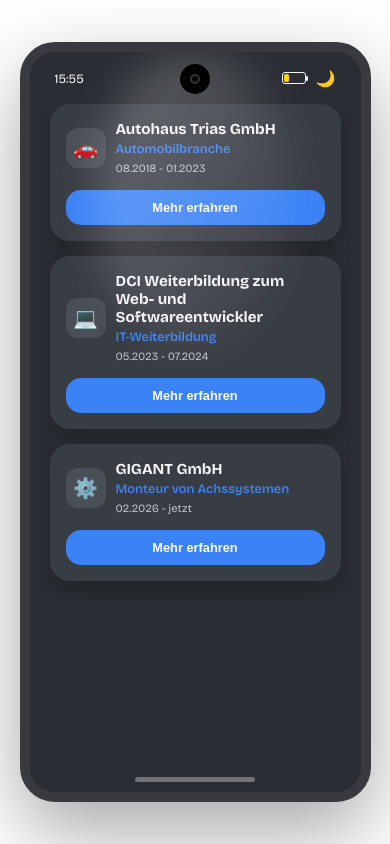
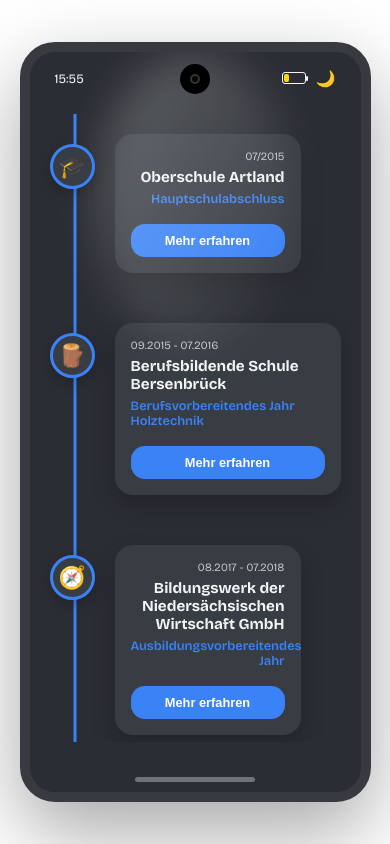
Before and after one commit to MSRMatrix/device-portfolio, a React (Vite) app: page /resume in a window 390 px wide. Built offline with nearby package versions, Linux system fonts and the light colour scheme.

Commit message:
add settings and music, buttons to navigate and change style

```diff
--- a/src/components/Icon.jsx
+++ b/src/components/Icon.jsx
@@ -13,12 +13,15 @@ import {
   faPen,
   faDumbbell,
   faCode,
-  faBullseye
-
+  faBullseye,
+  faGear,
+  faCircleQuestion,
+  faHeadphones,
+  faCircleArrowLeft,
+  faCircleArrowRight
 } from "@fortawesome/free-solid-svg-icons";
 
 import { faLinkedin, faGithub } from "@fortawesome/free-brands-svg-icons";
-
 
 const iconMap = {
   faAt: faAt,
@@ -33,15 +36,19 @@ const iconMap = {
   faGithub: faGithub,
   faLinkedin: faLinkedin,
   faGlobe: faGlobe,
-  faPen : faPen,
+  faPen: faPen,
   faDumbbell: faDumbbell,
   faCode: faCode,
   faBullseye: faBullseye,
+  faGear: faGear,
+  faCircleQuestion:faCircleQuestion,
+  faHeadphones: faHeadphones,
+  faCircleArrowLeft: faCircleArrowLeft,
+  faCircleArrowRight: faCircleArrowRight,
 };
 
 const Icon = ({ iconName }) => {
-  const icon = iconMap[iconName];
-  if (!icon) return null;
+    const icon = iconMap[iconName] || faCircleQuestion;
 
     return (
         <div className="icon">
@@ -49,5 +56,4 @@ const Icon = ({ iconName }) => {
         </div>
     );
 };
-
 export default Icon;
--- a/src/components/Navigation.jsx
+++ b/src/components/Navigation.jsx
@@ -5,8 +5,13 @@ import { AppContext } from "../context/AppContext";
 
 const Navigation = () => {
   const navigate = useNavigate();
+  const { appContext, setAppContext } = useContext(AppContext);
   const [openingApp, setOpeningApp] = useState(null);
+  const [counter, setCounter] = useState(0)
+  // const [counter, setCounter] = useState(0)
+
   const navArray = [
+    [
       {
         name: "Über mich",
         path: "/about",
@@ -27,6 +32,8 @@ const Navigation = () => {
         path: "/resume",
         icon: "faBriefcase",
       },
+    ],
+    [
       {
         name: "Hobbies",
         path: "/hobbies",
@@ -37,12 +44,18 @@ const Navigation = () => {
         path: "/contact",
         icon: "faAt",
       },
+      {
+        name: "Musik",
+        path: "/music",
+        icon: "faHeadphones",
+      },
+      {
+        name: "Einstellunge",
+        path: "/settings",
+        icon: "faGear",
+      },
+    ],
   ];
-
-  // Style muss entfernt werden. Statt dass das Style vom Gerät hier ist, muss es in Device
-
-  const {appContext, setAppContext} = useContext(AppContext)
-
 
   function openApp(item) {
     setOpeningApp(item.path);
@@ -58,17 +71,15 @@ function openApp(item) {
     }, 1000);
   }
 
-console.log(appContext);
-
-
   return (
     <nav className={`device-app ${appContext ? "hide" : "app-open"}`}>
-    {navArray.map((item) => (
+      {counter > 0 ? <div className="navigation-button left"  onClick={() => setCounter(counter - 1)}>
+        <Icon iconName={"faCircleArrowLeft"}/>
+        </div> : <></>}
+      {navArray[counter].map((item) => (
         <div
           key={item.path}
-        className={`screen-link ${
-          openingApp === item.path ? "opening" : ""
-        }`}
+          className={`screen-link ${openingApp === item.path ? "opening" : ""}`}
           onClick={() => openApp(item)}
         >
           <div className="app-icon">
@@ -78,6 +89,11 @@ return (
           <span>{item.name}</span>
         </div>
       ))}
+      {counter < navArray.length - 1 && (
+        <div className="navigation-button right" onClick={() => setCounter(counter + 1)}>
+        <Icon iconName={"faCircleArrowRight"}/>
+        </div>
+)}
     </nav>
   );
 };
--- a/src/pages/Resume.jsx
+++ b/src/pages/Resume.jsx
@@ -6,6 +6,34 @@ const Resume = () => {
   const resumeArray = [
     {
       id: 1,
+      info: "Oberschule Artland",
+      icon: "🎓",
+      role: "Hauptschulabschluss",
+      date: "07/2015",
+      about:
+        "Erworbener Abschluss",
+    },
+
+    {
+      id: 2,
+      info: "Berufsbildende Schule Bersenbrück",
+      icon: "🪵",
+      role: "Berufsvorbereitendes Jahr Holztechnik",
+      date: "09.2015 - 07.2016",
+      about:
+        "Im Rahmen eines berufsvorbereitenden Jahres erhielt ich grundlegende Kenntnisse im Bereich Holztechnik. Dabei lernte ich verschiedene Werkzeuge und Arbeitstechniken kennen und sammelte erste praktische Erfahrungen in der Bearbeitung und Verarbeitung von Holz.",
+    },
+    {
+      id: 3,
+      info: "Bildungswerk der Niedersächsischen Wirtschaft GmbH",
+      icon: "🧭",
+      role: "Ausbildungsvorbereitendes Jahr",
+      date: "08.2017 - 07.2018",
+      about:
+        "Teilnahme an einem ausbildungsvorbereitenden Jahr beim Bildungswerk der Niedersächsischen Wirtschaft GmbH zur beruflichen Orientierung und Vorbereitung auf den Einstieg in eine Berufsausbildung. Unterstützung bei der Suche nach einem geeigneten Ausbildungsplatz sowie bei der Entwicklung beruflicher Perspektiven.",
+    },
+    {
+      id: 4,
       info: "Autohaus Trias GmbH",
       icon: "🚗",
       role: "Automobilbranche",
@@ -13,9 +41,8 @@ const Resume = () => {
       about:
         "Während meiner Tätigkeit bei der Autohaus Trias GmbH konnte ich umfangreiche Erfahrungen in der Automobilbranche sammeln. Zu meinen Aufgaben gehörten Kundenservice, Fahrzeugwartung, Reparaturen und die Organisation von Werkstattabläufen.",
     },
-
     {
-      id: 2,
+      id: 5,
       info: "DCI Weiterbildung zum Web- und Softwareentwickler",
       icon: "💻",
       role: "IT-Weiterbildung",
@@ -23,48 +50,55 @@ const Resume = () => {
       about:
         "Während der Weiterbildung lag der Schwerpunkt auf moderner Webentwicklung. Dabei wurden unter anderem HTML, CSS, JavaScript, React, Node.js sowie Datenbanken und Backend-Entwicklung behandelt.",
     },
-
     {
-      id: 3,
+      id: 6,
       info: "GIGANT GmbH",
       icon: "⚙️",
       role: "Monteur von Achssystemen",
       date: "02.2026 - jetzt",
       about:
         "Montage und Zusammenbau von Achssystemen nach technischen Vorgaben. Dabei gehören Qualitätskontrolle, präzises Arbeiten und der sichere Umgang mit technischen Komponenten zu meinen täglichen Aufgaben.",
+      current: true,
     },
   ];
 
   return (
     <section className="resume-app">
+      <div className="resume-timeline">
         {resumeArray.map((section) => (
           <article
             key={section.id}
-          className={`resume-item ${active === section.id ? "active" : ""}`}
+            className={`resume-item ${section.current ? "current" : ""}`}
+          >
+            <div className="resume-dot">
+              <span>{section.icon}</span>
+            </div>
+
+            <div
+              className="resume-content"
+              onClick={() =>
+                setActive(active === section.id ? null : section.id)
+              }
             >
               <div className="resume-header">
-            <div className="resume-icon">{section.icon}</div>
+                <span className="date">{section.date}</span>
 
-            <div>
                 <h2>{section.info}</h2>
 
                 <span className="role">{section.role}</span>
-
-              <p className="date">{section.date}</p>
-            </div>
               </div>
 
-          <button
-            onClick={() => setActive(active === section.id ? null : section.id)}
-          >
+              <button>
                 {active === section.id ? "Weniger anzeigen" : "Mehr erfahren"}
               </button>
 
               {active === section.id && (
                 <p className="resume-description">{section.about}</p>
               )}
+            </div>
           </article>
         ))}
+      </div>
     </section>
   );
 };
--- /dev/null
+++ b/src/pages/Settings.jsx
@@ -0,0 +1,9 @@
+const Settings = () => {
+    return (
+        <>
+          Settings
+        </>
+    )
+};
+
+export default Settings;
--- a/src/styles/components/device.css
+++ b/src/styles/components/device.css
@@ -61,7 +61,7 @@
   align-items: center;
   justify-items: center;
 
-  grid-template-columns: repeat(3, 1fr);
+  grid-template-columns: repeat(2, 1fr);
 
   gap: 20px;
 
--- a/src/styles/components/navigation.css
+++ b/src/styles/components/navigation.css
@@ -139,3 +139,74 @@
 .hide {
   display: none;
 }
+
+
+.navigation-button {
+    position: absolute;
+
+    top: 50%;
+
+    width: 42px;
+    height: 42px;
+
+    display: flex;
+    align-items: center;
+    justify-content: center;
+
+    transform: translateY(-50%);
+
+    background: var(--icon-background);
+
+    color: var(--accent);
+
+    border: 1px solid transparent;
+
+    border-radius: 50%;
+
+    box-shadow: 0 6px 15px var(--screen-shadow);
+
+    cursor: pointer;
+
+    z-index: 20;
+
+    transition:
+        transform 0.25s ease,
+        background 0.25s ease,
+        color 0.25s ease,
+        border-color 0.25s ease,
+        box-shadow 0.25s ease;
+}
+
+.navigation-button.left {
+    left: 10px;
+}
+
+.navigation-button.right {
+    right: 10px;
+}
+
+.navigation-button:hover {
+    background: var(--accent);
+
+    color: white;
+
+    border-color: var(--accent);
+
+    box-shadow: 0 8px 20px var(--screen-shadow);
+}
+
+.navigation-button.left:hover {
+    transform: translateY(-50%) scale(1.08) translateX(-2px);
+}
+
+.navigation-button.right:hover {
+    transform: translateY(-50%) scale(1.08) translateX(2px);
+}
+
+.navigation-button:active {
+    transform: translateY(-50%) scale(0.92);
+}
+
+.navigation-button svg {
+    font-size: 18px;
+}
--- a/src/styles/elements.css
+++ b/src/styles/elements.css
@@ -1,6 +1,4 @@
 @import "./colors.css";
 
 img{
-    width: 200px;
-    height: 200px;
 }
--- a/src/styles/pages/projects.css
+++ b/src/styles/pages/projects.css
@@ -64,7 +64,6 @@
 
     .project-content {
       padding: 15px;
-
       h2 {
         margin: 0;
 
--- a/src/styles/pages/resume.css
+++ b/src/styles/pages/resume.css
@@ -4,65 +4,130 @@
   width: 100%;
   height: 100%;
 
-  padding: 15px;
+  padding: 30px 20px;
 
   overflow-y: auto;
 }
 
+.resume-timeline {
+  position: relative;
+
+  width: 100%;
+  max-width: 900px;
+
+  margin: 0 auto;
+
+  padding: 20px 0;
+}
+
+.resume-timeline::before {
+  content: "";
+
+  position: absolute;
+  top: 0;
+  bottom: 0;
+  left: 50%;
+
+  width: 3px;
+
+  background: var(--accent);
+
+  transform: translateX(-50%);
+}
+
 .resume-item {
+  position: relative;
+
+  display: flex;
+
+  width: 50%;
+
+  margin-bottom: 50px;
+}
+
+.resume-item:nth-child(odd) {
+  justify-content: flex-end;
+
+  padding-right: 40px;
+
+  text-align: right;
+}
+
+.resume-item:nth-child(even) {
+  margin-left: 50%;
+
+  padding-left: 40px;
+}
+
+.resume-dot {
+  position: absolute;
+  top: 10px;
+
+  width: 50px;
+  height: 50px;
+
+  display: flex;
+  align-items: center;
+  justify-content: center;
+
   background: var(--screen-surface);
 
-  border-radius: 25px;
+  border: 3px solid var(--accent);
+  border-radius: 50%;
 
+  box-shadow: 0 5px 15px var(--screen-shadow);
+
+  z-index: 2;
+}
+
+.resume-item:nth-child(odd) .resume-dot {
+  right: -25px;
+}
+
+.resume-item:nth-child(even) .resume-dot {
+  left: -25px;
+}
+
+.resume-dot span {
+  font-size: 22px;
+}
+
+.resume-content {
+  width: 100%;
+  max-width: 350px;
+  cursor: pointer;
   padding: 20px;
 
-  margin-bottom: 20px;
+  background: var(--screen-surface);
+
+  border: 1px solid transparent;
+  border-radius: 22px;
 
   box-shadow: 0 10px 25px var(--screen-shadow);
 
-  border: 1px solid transparent;
+  transition:
+    transform 0.25s ease,
+    border-color 0.25s ease;
+}
 
-  transition: 0.3s ease;
+.resume-content:hover {
+  border-color: var(--accent);
 
-  &:hover {
-    border-color: var(--accent);
-  }
-
-  &.active {
-    border-color: var(--accent);
-  }
+  transform: translateY(-3px);
 }
 
 .resume-header {
   display: flex;
+  flex-direction: column;
 
-  gap: 15px;
-
-  align-items: center;
-}
-
-.resume-icon {
-  min-width: 55px;
-
-  height: 55px;
-
-  display: flex;
-
-  align-items: center;
-
-  justify-content: center;
-
-  font-size: 28px;
-
-  border-radius: 18px;
-
-  background: var(--icon-background);
+  gap: 5px;
 }
 
 .resume-item h2 {
   margin: 0;
 
   color: var(--text-primary);
+
   font-size: 1.1rem;
 }
 
@@ -73,25 +138,24 @@
 }
 
 .date {
-  margin: 5px 0 0;
+  margin: 0;
+
+  color: var(--text-secondary);
 
   font-size: 0.8rem;
-
-  color: var(--text-secondary);
 }
 
 .resume-item button {
   width: 100%;
 
-  margin-top: 20px;
+  margin-top: 18px;
 
-  padding: 12px;
+  padding: 10px;
+
+  background: var(--accent);
 
   border: none;
-
-  border-radius: 15px;
-
-  background: var(--accent);
+  border-radius: 14px;
 
   color: white;
 
@@ -99,15 +163,15 @@
 
   cursor: pointer;
 
-  transition: 0.25s ease;
+  transition: background 0.25s ease;
+}
 
-  &:hover {
-    background: var(--accent-hover);
-  }
+.resume-item button:hover {
+  background: var(--accent-hover);
 }
 
 .resume-description {
-  margin-top: 20px;
+  margin: 18px 0 0;
 
   color: var(--text-primary);
 
@@ -116,44 +180,67 @@
   animation: openResume 0.3s ease;
 }
 
+.resume-item.current .resume-dot {
+  background: var(--accent);
+
+  box-shadow:
+    0 0 0 5px var(--screen-surface),
+    0 0 0 8px var(--accent);
+}
+
+.resume-item.current .resume-dot span {
+  filter: grayscale(1) brightness(0) invert(1);
+}
+
 @keyframes openResume {
   from {
     opacity: 0;
-
     transform: translateY(-10px);
   }
 
   to {
     opacity: 1;
-
     transform: translateY(0);
   }
 }
+
 @media (max-width: 600px) {
   .resume-app {
-    padding: 10px;
+    padding: 20px 10px;
   }
 
-  .resume-item {
+  .resume-timeline::before {
+    left: 25px;
+  }
+
+  .resume-item,
+  .resume-item:nth-child(even) {
+    width: 100%;
+
+    margin-left: 0;
+
+    padding-left: 65px;
+    padding-right: 0;
+
+    text-align: left;
+  }
+
+  .resume-item:nth-child(odd) {
+    justify-content: flex-start;
+  }
+
+  .resume-item:nth-child(odd) .resume-dot,
+  .resume-item:nth-child(even) .resume-dot {
+    left: 0;
+    right: auto;
+  }
+
+  .resume-content {
+    max-width: none;
+
     padding: 15px;
 
-    margin-bottom: 15px;
-
-    border-radius: 20px;
-  }
-
-  .resume-header {
-    gap: 10px;
-  }
-
-  .resume-icon {
-    min-width: 40px;
-
-    height: 40px;
-
-    font-size: 20px;
-
-    border-radius: 12px;
+    border-radius: 18px;
   }
 
   .resume-item h2 {
@@ -169,44 +256,18 @@
   }
 
   .resume-item button {
-    padding: 10px;
+    padding: 9px;
 
     font-size: 0.8rem;
-
-    margin-top: 15px;
   }
 
   .resume-description {
     font-size: 0.8rem;
-
     line-height: 1.4;
   }
-}
 
-@media (max-width: 350px) {
-  .resume-item {
-    padding: 12px;
-  }
-
-  .resume-header {
-    flex-direction: column;
-
-    align-items: flex-start;
-  }
-
-  .resume-icon {
-    width: 35px;
-
-    height: 35px;
-
-    font-size: 18px;
-  }
-
-  .resume-item h2 {
-    font-size: 0.85rem;
-  }
-
-  .resume-description {
-    font-size: 0.75rem;
+  .resume-dot {
+    width: 45px;
+    height: 45px;
   }
 }
```
Also changed, not shown: src/App.jsx (+6 -1 lines), src/pages/Music.jsx (added, +9 -0 lines). Lines whose indentation alone changed are shown as unchanged.
